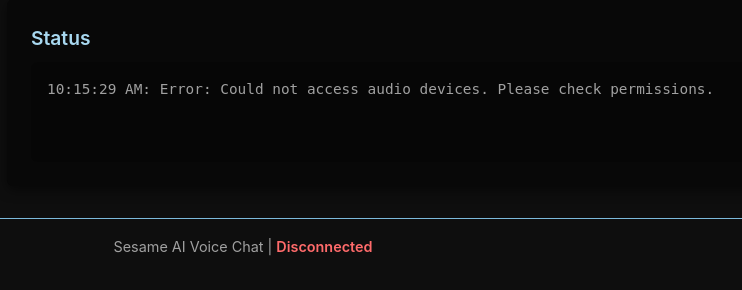
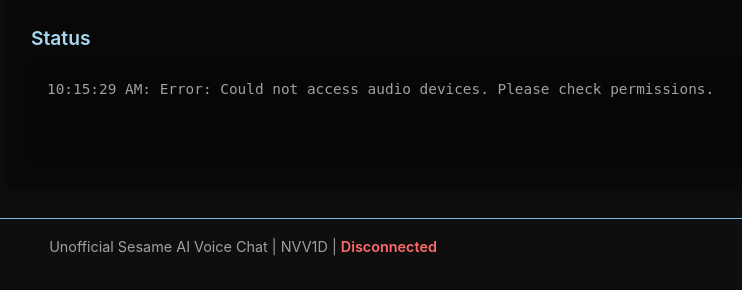
Before and after one commit to nvv1d/Sesame-final-web, a Flask app: page / in a window 1280 px wide. Shown: the part 756-1046 px from the top of the page, without its empty margins (397-1139 px from the left). Run offline with Flask 3, Linux system fonts and the light colour scheme; some libraries are stand-ins or nearby versions.

Commit message:
Update index.html

```diff
--- a/templates/index.html
+++ b/templates/index.html
@@ -80,7 +80,7 @@
         </div>
 
         <footer>
-            <p>Sesame AI Voice Chat | <span id="connection-status">Disconnected</span></p>
+            <p>Unofficial Sesame AI Voice Chat | NVV1D | <span id="connection-status">Disconnected</span></p>
         </footer>
     </div>
 
```
